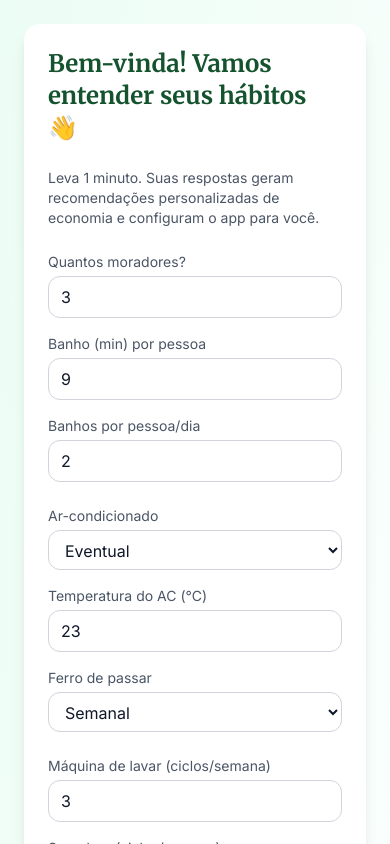
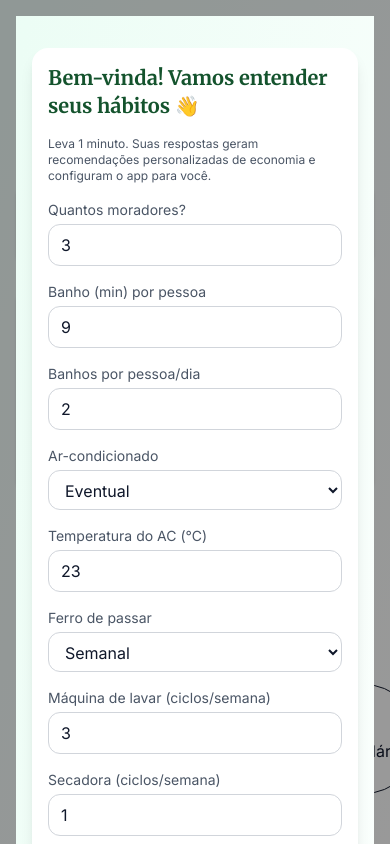
Before and after one commit to LisahMotta/Consumo-Consciente, a React (Vite) app in the folder app/: page / in a window 390 px wide. Shown: the top 844 px of the page. Built offline with nearby package versions, Linux system fonts and the light colour scheme.

Commit message:
Corrige scroll do formulário de onboarding no mobile (PWA)

```diff
--- a/app/index.html
+++ b/app/index.html
@@ -2,7 +2,7 @@
 <html lang="pt-br">
   <head>
     <meta charset="UTF-8" />
-    <meta name="viewport" content="width=device-width, initial-scale=1.0" />
+    <meta name="viewport" content="width=device-width, initial-scale=1.0, maximum-scale=5.0, user-scalable=yes" />
 
     <!-- Título e descrição -->
     <title>Consumo Consciente - Seu ajudante de economia de energia</title>
--- a/app/src/App.tsx
+++ b/app/src/App.tsx
@@ -707,7 +707,8 @@ export default function App() {
 
       {/* Onboarding modal */}
       {showOnboarding && (
-        <div className="fixed inset-0 bg-black/40 grid place-items-center z-50">
+        <div className="fixed inset-0 bg-black/40 z-50 overflow-y-auto">
+          <div className="min-h-screen flex items-center justify-center p-4">
             <div className="w-full max-w-3xl">
               <OnboardingForm
                 onFinish={(habitos: HabitosConsumo) => {
@@ -721,6 +722,7 @@ export default function App() {
               />
             </div>
           </div>
+        </div>
       )}
     </div>
   );
--- a/app/src/components/OnboardingForm.tsx
+++ b/app/src/components/OnboardingForm.tsx
@@ -51,13 +51,13 @@ export default function OnboardingForm({ onFinish }: Props) {
   }
 
   return (
-    <div className="min-h-screen flex items-center justify-center bg-gradient-to-br from-emerald-50 to-white p-6">
+    <div className="min-h-screen flex items-center justify-center bg-gradient-to-br from-emerald-50 to-white p-4 md:p-6 overflow-y-auto">
       <form
         onSubmit={handleSubmit}
-        className="w-full max-w-3xl bg-white rounded-2xl shadow-lg p-6 space-y-6"
+        className="w-full max-w-3xl bg-white rounded-2xl shadow-lg p-4 md:p-6 space-y-4 md:space-y-6 my-4"
       >
-        <h1 className="text-2xl font-semibold">Bem-vinda! Vamos entender seus hábitos 👋</h1>
-        <p className="text-sm text-gray-600">
+        <h1 className="text-xl md:text-2xl font-semibold">Bem-vinda! Vamos entender seus hábitos 👋</h1>
+        <p className="text-xs md:text-sm text-gray-600">
           Leva 1 minuto. Suas respostas geram recomendações personalizadas de economia e
           configuram o app para você.
         </p>
@@ -201,9 +201,9 @@ export default function OnboardingForm({ onFinish }: Props) {
           </div>
         </div>
 
-        <div className="bg-emerald-50 rounded-xl p-4">
-          <div className="font-medium mb-2">Sugestões preliminares</div>
-          <ul className="text-sm text-emerald-900 list-disc pl-5 space-y-1">
+        <div className="bg-emerald-50 rounded-xl p-3 md:p-4">
+          <div className="font-medium mb-2 text-sm md:text-base">Sugestões preliminares</div>
+          <ul className="text-xs md:text-sm text-emerald-900 list-disc pl-4 md:pl-5 space-y-1">
             {sugestoes.map((s: string, i: number) => (<li key={i}>{s}</li>))}
           </ul>
         </div>
```
Also changed, not shown: app/public/ChatGPT Image 12 de out. de 2025, 20_13_26.png (added), app/public/icon.png (added). Lines whose indentation alone changed are shown as unchanged.
